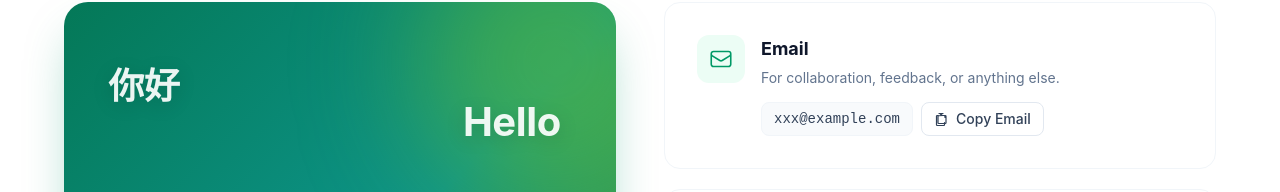
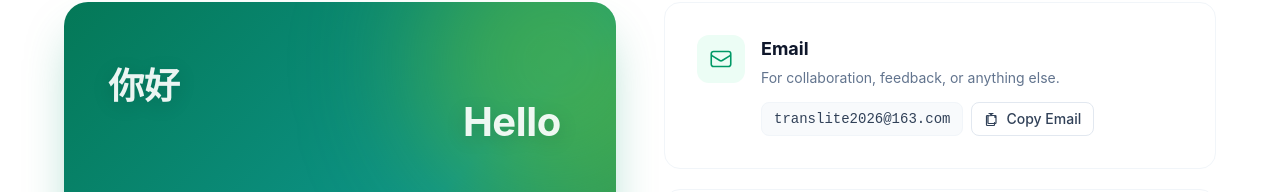
Before and after one commit to guoziyangnb/trans-guanwang, a Next.js app: page /contact in a window 1280 px wide. Shown: the part 316-508 px from the top of the page. Built offline with nearby package versions, Linux system fonts and the light colour scheme; no server answers.

Commit message:
update: 邮箱联系方式更改

```diff
--- a/src/components/pages/ContactContent.tsx
+++ b/src/components/pages/ContactContent.tsx
@@ -4,7 +4,7 @@ import Image from "next/image";
 import { useEffect, useRef, useState } from "react";
 import { useLanguage } from "@/i18n/LanguageContext";
 
-const EMAIL = "xxx@example.com";
+const EMAIL = "translite2026@163.com";
 const GITHUB_URL = "https://github.com/guoziyangnb/translite";
 
 const GREETINGS = [
```
